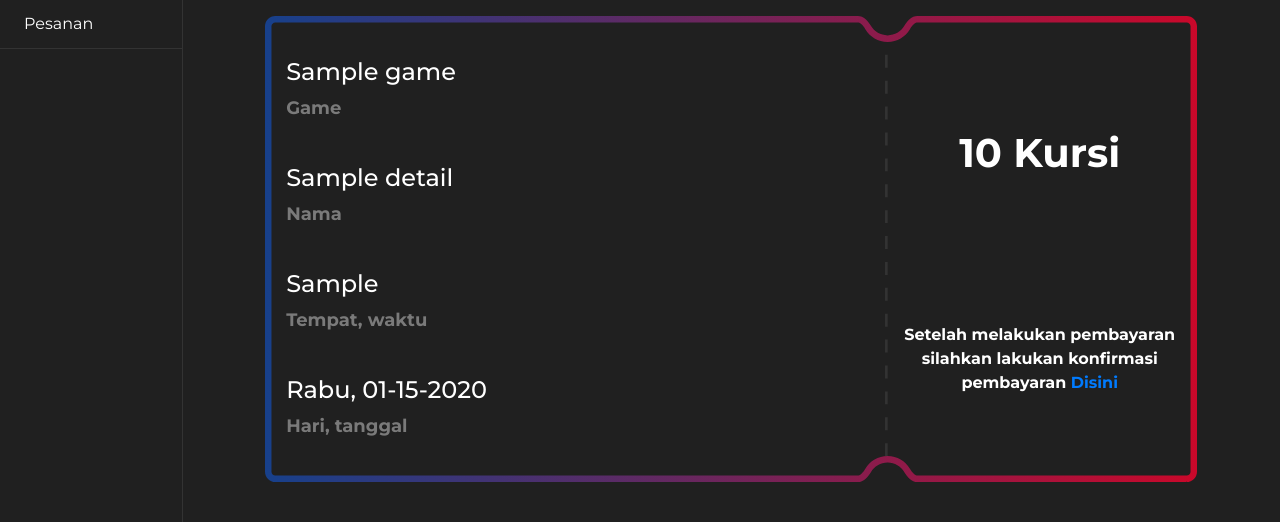
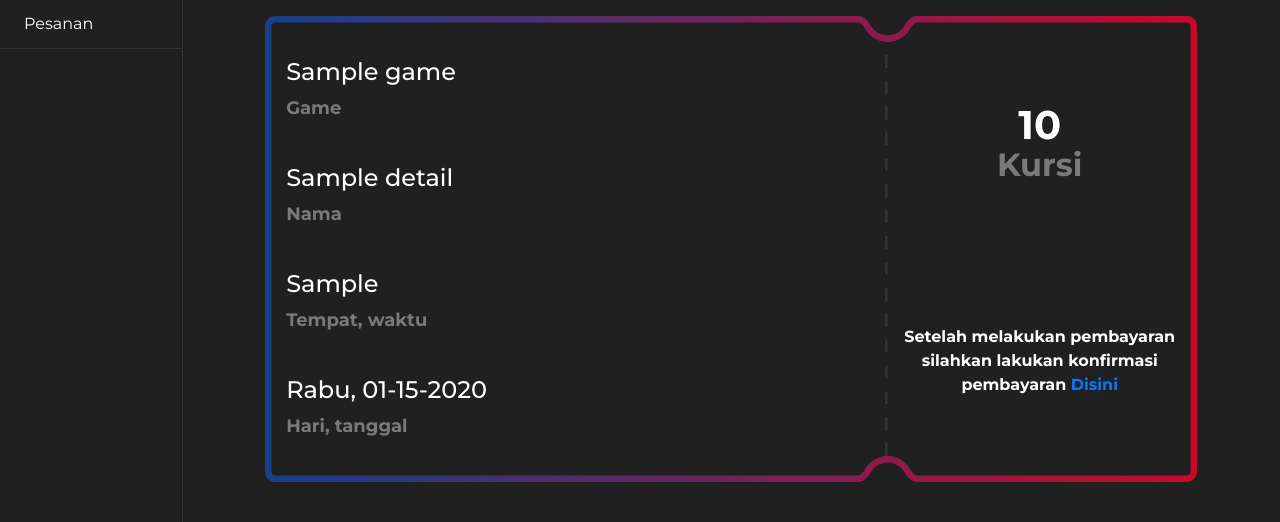
Before and after one commit to Marvvllo/GameDay, a PHP site: page /gameday/index.php?page=my_profile&module=pesanan&action=detail&pesanan_id=1 in a window 1280 px wide. Shown: the part 80-602 px from the top of the page. Run offline with PHP 8.4, Linux system fonts and the light colour scheme; the visitor is signed in with stand-in values (Sample User, id 1); tables that the repository leaves empty or names only in its code hold one stand-in row (values such as "Sample post").

Commit message:
Perbaikan kecil di page detail pesanan

```diff
--- a/css/style.css
+++ b/css/style.css
@@ -345,7 +345,7 @@ header {
 	text-align: right;
 }
 
-#profile-content h3 {
+#profile-content > h3 {
 	color: var(--white);
 	font-size: 1.5rem;
 }
@@ -624,10 +624,17 @@ header {
 	align-items: center;
 }
 
-.tiket-pesanan p {
-	margin-top: 0.5em;
+.quantity-pesanan h3 {
+	font-size: 2.5rem;
+	font-weight: bold;
 	text-align: center;
-	font-size: 2.5rem;
+}
+
+.quantity-pesanan p {
+	margin-top: -0.5em;
+	color: var(--background-light);
+	text-align: center;
+	font-size: 2rem;
 	font-weight: 700;
 }
 
@@ -639,4 +646,7 @@ header {
 
 #frame-keterangan-pembayaran p {
 	font-size: 1rem;
+	margin-top: 0.5em;
+	text-align: center;
+	font-weight: 700;
 }
--- a/module/pesanan/detail.php
+++ b/module/pesanan/detail.php
@@ -41,7 +41,10 @@
 	</div>
 
 	<div class="tiket-pesanan">
-		<p><?php echo $quantity ?> Kursi</p>
+		<div class="quantity-pesanan">
+			<h3><?php echo $quantity ?></h3>
+			<p>Kursi</p>
+		</div>
 	<?php
 		if ($row['status'] == 2) {
 			echo "<img src='https://chart.googleapis.com/chart?cht=qr&chs=500x500&chl=$qrImage' />";
```
